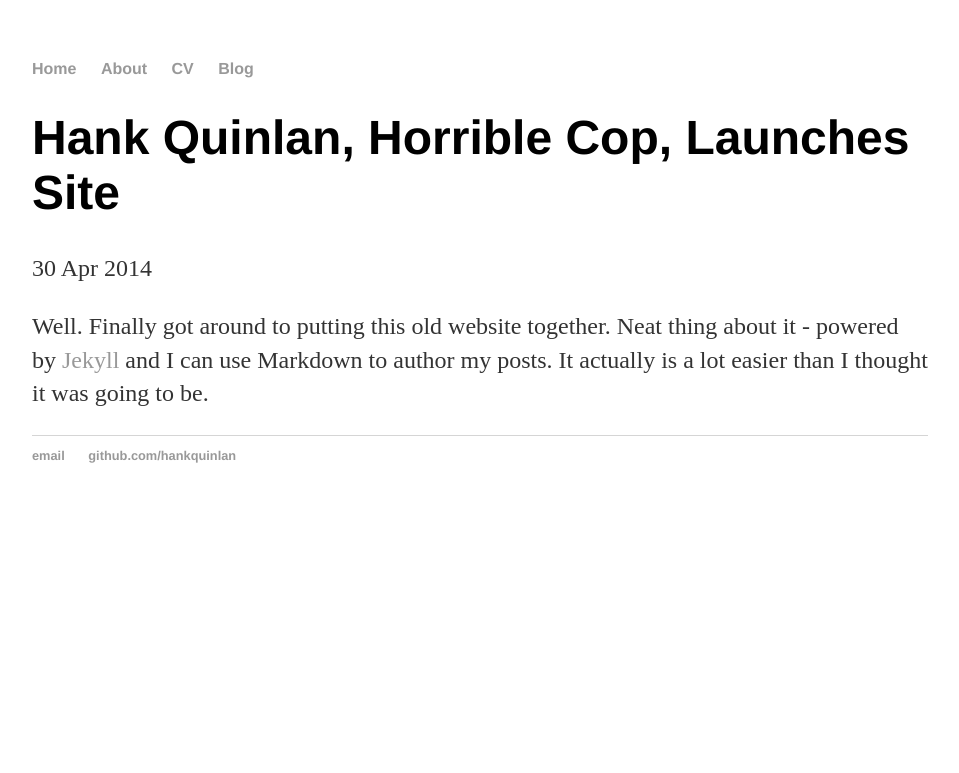
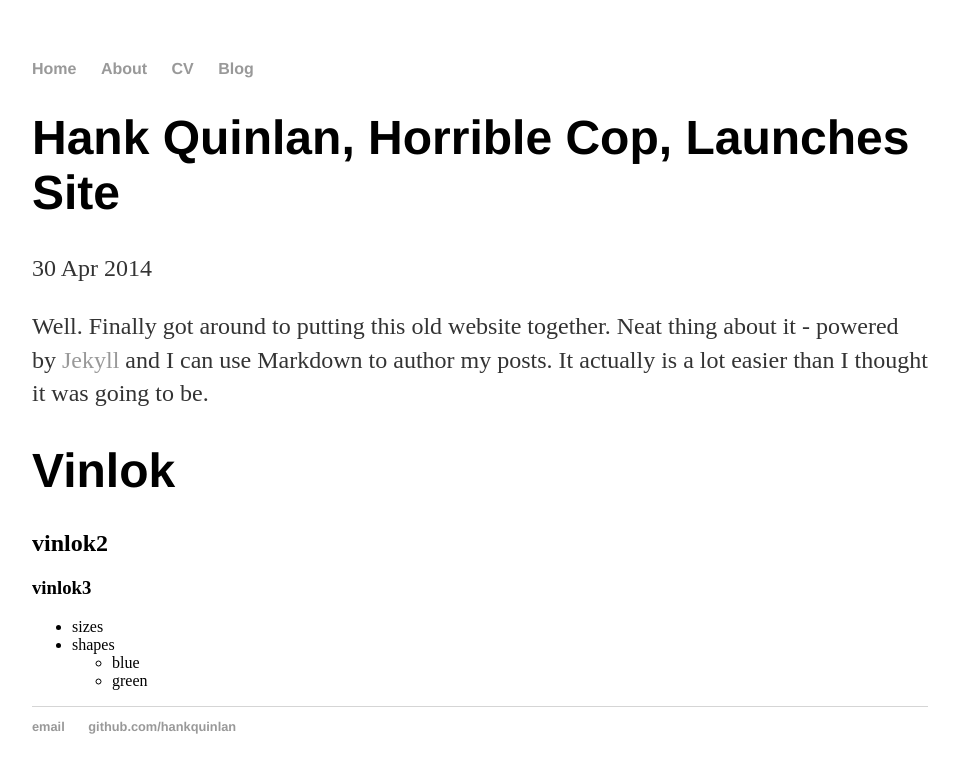
Before and after one commit to vinlok/vinlok.github.io, a Jekyll site: the page built from _posts/2014-04-30-hank-quinlan-site-launched.md, in a window 1280 px wide. Shown: the top 773 px of the page, without its empty margins (160-1119 px from the left). Built offline with Jekyll 4.4.1, drawn with Linux system fonts in a browser that asks for light colours.

Commit message:
Update 2014-04-30-hank-quinlan-site-launched.md

```diff
--- a/_posts/2014-04-30-hank-quinlan-site-launched.md
+++ b/_posts/2014-04-30-hank-quinlan-site-launched.md
@@ -5,3 +5,12 @@ date: 2014-04-30
 ---
 
 Well. Finally got around to putting this old website together. Neat thing about it - powered by [Jekyll](http://jekyllrb.com) and I can use Markdown to author my posts. It actually is a lot easier than I thought it was going to be.
+
+# Vinlok
+## vinlok2
+### vinlok3
+
+* sizes
+* shapes
+   * blue
+   * green
```
